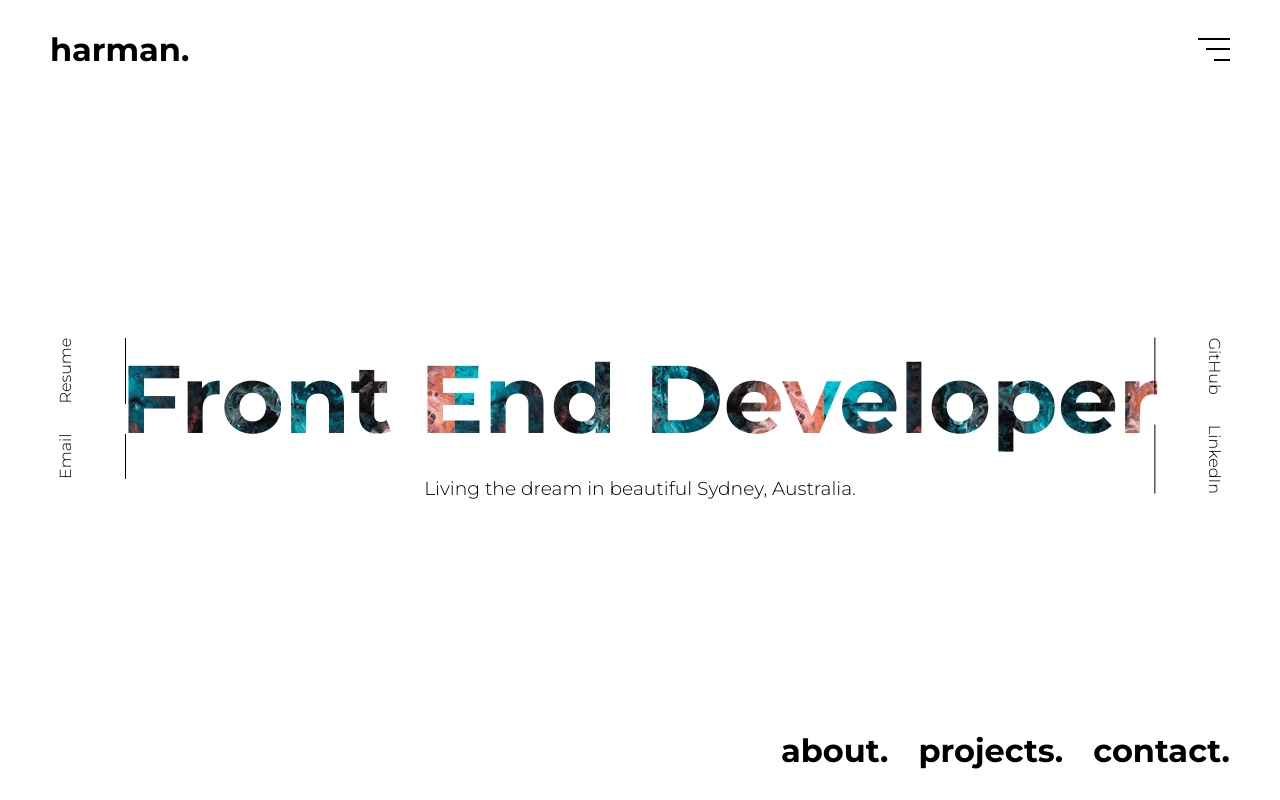
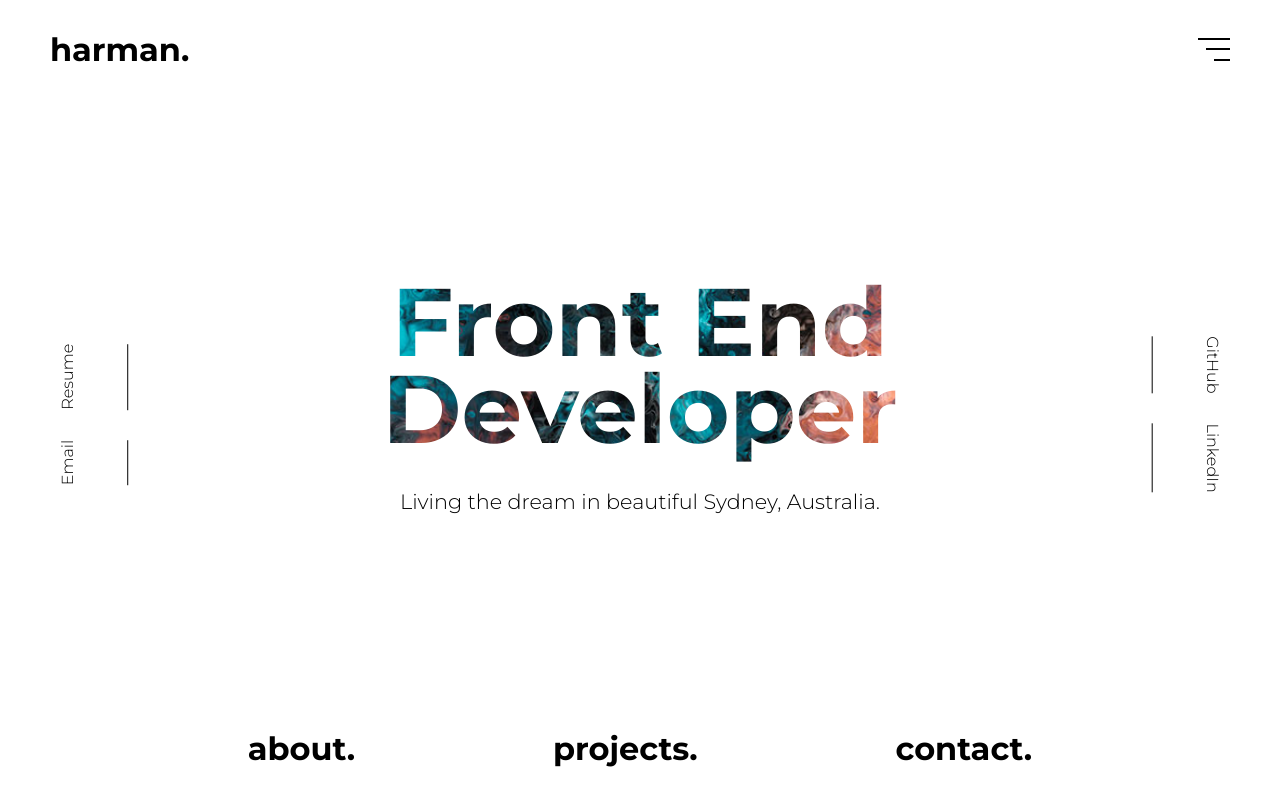
Before and after one commit to kylemharman/kyle-harman-portfolio, a React (Create React App) app: page / in a window 1280 px wide. Built offline with nearby package versions, Linux system fonts and the light colour scheme.

Commit message:
added media querries

```diff
--- a/src/components/NavigationOverlay.js
+++ b/src/components/NavigationOverlay.js
@@ -16,6 +16,17 @@ import contactLinkImg from "../assets/contact-link.jpg";
 const NavigationOverlay = props => {
     return (
         <NavigationOverlayNav active={props.active} onClick={props.clicked}>
+            <div>
+                <SocialsContainerLeft>
+                    <a href="mailto:kylemartinharman@gmail.com" target="_top">
+                        Email
+                    </a>
+                    <a href={resume} target="_blank" rel="noopener noreferrer">
+                        Resume
+                    </a>
+                </SocialsContainerLeft>
+            </div>
+            <div>
                 <StyledNavLink to="/" background={homeLinkImg}>
                     Home.
                 </StyledNavLink>
@@ -28,6 +39,8 @@ const NavigationOverlay = props => {
                 <StyledNavLink to="/contact" background={contactLinkImg}>
                     Contact.
                 </StyledNavLink>
+            </div>
+            <div>
                 <SocialsContainerRight>
                     <a
                         href="https://github.com/kylemharman"
@@ -44,14 +57,7 @@ const NavigationOverlay = props => {
                         LinkedIn
                     </a>
                 </SocialsContainerRight>
-            <SocialsContainerLeft>
-                <a href="mailto:kylemartinharman@gmail.com" target="_top">
-                    Email
-                </a>
-                <a href={resume} target="_blank" rel="noopener noreferrer">
-                    Resume
-                </a>
-            </SocialsContainerLeft>
+            </div>
         </NavigationOverlayNav>
     );
 };
--- a/src/pages/About.js
+++ b/src/pages/About.js
@@ -34,7 +34,9 @@ export default function About() {
                 </p>
             </div>
             <div className="navigationLinks">
-                <StyledH1Link to="/projects">projects.</StyledH1Link>
+                <StyledH1Link to="/projects" style={{ marginRight: "20px" }}>
+                    projects.
+                </StyledH1Link>
                 <StyledH1Link to="/contact">contact.</StyledH1Link>
             </div>
         </AboutContainer>
--- a/src/pages/Home.js
+++ b/src/pages/Home.js
@@ -4,30 +4,47 @@ import {
     HeroBody,
     StyledH1Link,
     NavigationContainer,
-    ContactContainer
+    HomeGrid
 } from "../styles/HomeStyled";
 import {
     SocialsContainerRight,
     SocialsContainerLeft
 } from "../styles/NavigationOverlayStyled";
-import { Container } from "../styles/Global";
 import resume from "../assets/kyle-harman-resume.pdf";
 import homeLinkImg from "../assets/home-link.jpg";
 
 export default function Home() {
     return (
         <React.Fragment>
-            <Container>
-                <HeroH1 background={homeLinkImg}>Front End Developer</HeroH1>
+            <HomeGrid>
+                <div>
+                    <SocialsContainerLeft>
+                        <a
+                            href="mailto:kylemartinharman@gmail.com"
+                            target="_top"
+                        >
+                            Email
+                        </a>
+                        <a
+                            href={resume}
+                            target="_blank"
+                            rel="noopener noreferrer"
+                        >
+                            Resume
+                        </a>
+                    </SocialsContainerLeft>
+                </div>
+
+                <div>
+                    <HeroH1 background={homeLinkImg}>
+                        Front End <br /> Developer
+                    </HeroH1>
                     <HeroBody>
                         Living the dream in beautiful Sydney, Australia.
                     </HeroBody>
-                <ContactContainer></ContactContainer>
-                <NavigationContainer>
-                    <StyledH1Link to="/about">about.</StyledH1Link>
-                    <StyledH1Link to="/projects">projects.</StyledH1Link>
-                    <StyledH1Link to="/contact">contact.</StyledH1Link>
-                </NavigationContainer>
+                </div>
+
+                <div>
                     <SocialsContainerRight>
                         <a
                             href="https://github.com/kylemharman"
@@ -44,15 +61,13 @@ export default function Home() {
                             LinkedIn
                         </a>
                     </SocialsContainerRight>
-                <SocialsContainerLeft>
-                    <a href="mailto:kylemartinharman@gmail.com" target="_top">
-                        Email
-                    </a>
-                    <a href={resume} target="_blank" rel="noopener noreferrer">
-                        Resume
-                    </a>
-                </SocialsContainerLeft>
-            </Container>
+                </div>
+            </HomeGrid>
+            <NavigationContainer>
+                <StyledH1Link to="/about">about.</StyledH1Link>
+                <StyledH1Link to="/projects">projects.</StyledH1Link>
+                <StyledH1Link to="/contact">contact.</StyledH1Link>
+            </NavigationContainer>
         </React.Fragment>
     );
 }
--- a/src/pages/Projects.js
+++ b/src/pages/Projects.js
@@ -1,7 +1,7 @@
 import React from "react";
 import ProjectCardList from "../components/ProjectCardList";
-import { HeroH1 } from "../styles/HomeStyled";
-import projectsLinkImg from "../assets/projects-link.jpg";
+// import { HeroH1 } from "../styles/HomeStyled";
+// import projectsLinkImg from "../assets/projects-link.jpg";
 
 export default function Projects() {
     return (
--- a/src/styles/AboutStyled.js
+++ b/src/styles/AboutStyled.js
@@ -3,19 +3,27 @@ import styled from "styled-components";
 export const AboutContainer = styled.div`
     height: 80vh;
     margin: 0 50px 50px 50px;
-
     display: grid;
     grid-template-columns: 1fr 2fr;
     grid-template-rows: 3fr 1fr;
+    grid-gap: 3em;
 
-    grid-gap: 3em;
-    /* align-items: center; */
+    @media (max-width: 1024px) {
+        grid-gap: 1em;
+    }
+    @media (max-width: 768px) {
+        grid-template-columns: 1fr;
+        grid-template-rows: auto;
+    }
 
     p {
         font-size: 1.2rem;
         line-height: 1.8rem;
-        /* width: 80%; */
         margin-bottom: 0px;
+
+        @media (max-width: 425px) {
+            font-size: 1rem;
+        }
     }
 
     .photo {
@@ -34,12 +42,21 @@ export const AboutContainer = styled.div`
         grid-column: 2;
         grid-row: 1;
         padding: 0 3em;
+        @media (max-width: 768px) {
+            padding: 0;
+        }
     }
     .navigationLinks {
         grid-column: 2;
         grid-row: 2;
         justify-self: end;
         align-self: end;
+
+        @media (max-width: 768px) {
+            justify-self: center;
+            align-self: center;
+            margin-bottom: 30px;
+        }
     }
 `;
 
@@ -55,4 +72,11 @@ export const AboutH1 = styled.h1`
     margin-bottom: 50px;
     color: transparent;
     font-size: 6rem;
+
+    @media (max-width: 768px) {
+        font-size: 4rem;
+    }
+    @media (max-width: 425px) {
+        font-size: 3rem;
+    }
 `;
--- a/src/styles/ContactStyled.js
+++ b/src/styles/ContactStyled.js
@@ -27,4 +27,12 @@ export const ContactH1 = styled.a`
     &:hover {
         color: blue;
     }
+
+    @media (max-width: 768px) {
+        font-size: 4rem;
+    }
+
+    @media (max-width: 425px) {
+        font-size: 3rem;
+    }
 `;
--- a/src/styles/HomeStyled.js
+++ b/src/styles/HomeStyled.js
@@ -1,5 +1,18 @@
 import styled from "styled-components";
 import { Link } from "@reach/router";
+
+export const HomeGrid = styled.div`
+    height: calc(100vh - 200px);
+    overflow-x: hidden;
+    display: grid;
+    grid-template-columns: 135px auto 135px;
+    align-items: center;
+    justify-items: center;
+
+    @media (max-width: 768px) {
+        grid-template-columns: 0 1fr 0;
+    }
+`;
 
 export const HeroH1 = styled.h1`
     text-align: center;
@@ -14,37 +27,55 @@ export const HeroH1 = styled.h1`
     margin: 0;
     color: transparent;
     font-size: 6rem;
+
+    @media (max-width: 768px) {
+        font-size: 5rem;
+    }
+
+    @media (max-width: 425px) {
+        font-size: 4rem;
+    }
+    @media (max-width: 375px) {
+        font-size: 3rem;
+    }
 `;
 
-export const HeroBody = styled.h3`
+export const HeroBody = styled.p`
     text-align: center;
-    display: inline-block;
+    font-size: 1.3rem;
+    padding: 0 30px;
+
+    @media (max-width: 768px) {
+        font-size: 1rem;
+    }
 `;
 
 export const StyledH1Link = styled(Link)`
-    margin: 0 0 0 30px;
     font-weight: 700;
     font-size: 2rem;
+    text-align: center;
     transition: 0.3s ease-in-out;
 
     &:hover {
         color: blue;
     }
+
+    @media (max-width: 768px) {
+        font-size: 1.6rem;
+    }
+
+    @media (max-width: 425px) {
+        font-size: 1.2rem;
+    }
 `;
 
 export const NavigationContainer = styled.div`
     display: flex;
-    position: absolute;
-    right: 0;
-    bottom: 0;
+    flex-wrap: wrap;
+    justify-content: space-evenly;
     padding: 30px 50px;
+
+    @media (max-width: 425px) {
+        padding: 20px;
+    }
 `;
-
-export const ContactContainer = styled.div`
-    display: flex;
-    position: absolute;
-    left: 0;
-    bottom: 0;
-    top: 0;
-    padding: 30px 50px;
-`;
--- a/src/styles/NavigationOverlayStyled.js
+++ b/src/styles/NavigationOverlayStyled.js
@@ -2,10 +2,11 @@ import styled from "styled-components";
 import { Link } from "@reach/router";
 
 export const NavigationOverlayNav = styled.nav`
-    display: flex;
-    flex-direction: column;
-    justify-content: center;
+    display: grid;
+    grid-template-columns: 135px auto 135px;
     align-items: center;
+    justify-items: center;
+    overflow-x: hidden;
     background-color: white;
     height: 100%;
     width: 100%;
@@ -18,9 +19,15 @@ export const NavigationOverlayNav = styled.nav`
     transform: ${props =>
         props.active ? "translateX(0%)" : "translateX(-100%)"};
     overflow: clip;
+
+    @media (max-width: 768px) {
+        grid-template-columns: 0 1fr 0;
+    }
 `;
 
 export const StyledNavLink = styled(Link)`
+    display: block;
+    text-align: center;
     text-decoration: none;
     font-weight: 700;
     font-size: 6rem;
@@ -57,12 +64,12 @@ export const StyledNavLink = styled(Link)`
 `;
 
 export const SocialsContainerRight = styled.div`
-    position: absolute;
-    right: 75px;
-    top: calc(50% + 75px);
+    /* position: absolute; */
+    /* right: 75px; */
+    /* top: calc(50% + 75px); */
     transform: rotate(90deg);
-    transform-origin: bottom right;
-    text-align: center;
+    /* transform-origin: bottom right; */
+    /* text-align: center; */
 
     a {
         margin-left: 30px;
@@ -77,15 +84,19 @@ export const SocialsContainerRight = styled.div`
             color: blue;
         }
     }
+
+    @media (max-width: 768px) {
+        display: none;
+    }
 `;
 
 export const SocialsContainerLeft = styled.div`
-    position: absolute;
-    left: 75px;
-    top: calc(50% + 60px);
+    /* position: absolute; */
+    /* left: 75px; */
+    /* top: calc(50% + 60px); */
     transform: rotate(-90deg);
-    transform-origin: bottom left;
-    text-align: center;
+    /* transform-origin: bottom left; */
+    /* text-align: center; */
 
     a {
         margin-right: 30px;
@@ -100,4 +111,8 @@ export const SocialsContainerLeft = styled.div`
             color: blue;
         }
     }
+
+    @media (max-width: 768px) {
+        display: none;
+    }
 `;
--- a/src/styles/ProjectCardListStyled.js
+++ b/src/styles/ProjectCardListStyled.js
@@ -1,8 +1,8 @@
-import styled from 'styled-components';
+import styled from "styled-components";
 
 export const ProjectCardListContainer = styled.div`
-    display: flex;
-    flex-wrap: wrap;
-    justify-content: center;
-    padding: 0 3rem;
-`
+    display: grid;
+    grid-gap: 20px;
+    margin: 50px;
+    grid-template-columns: repeat(auto-fit, minmax(300px, 1fr));
+`;
--- a/src/styles/ProjectCardStyled.js
+++ b/src/styles/ProjectCardStyled.js
@@ -3,8 +3,6 @@ import styled from "styled-components";
 export const ProjectCardContainerDiv = styled.div`
     display: flex;
     flex-direction: column;
-    width: 28%;
-    margin: 1em;
     border-radius: 10px;
     -webkit-box-shadow: 4px 4px 25px -10px #ccc;
     -moz-box-shadow: 4px 4px 25px -10px #ccc;
@@ -17,14 +15,6 @@ export const ProjectCardContainerDiv = styled.div`
     }
 
     img {
-        width: 100%;
-    }
-
-    @media (max-width: 768px) {
-        width: 40%;
-    }
-
-    @media (max-width: 425px) {
         width: 100%;
     }
 `;
```
Also changed, not shown: src/components/ProjectData.js (+19 -19 lines). Lines whose indentation alone changed are shown as unchanged.
